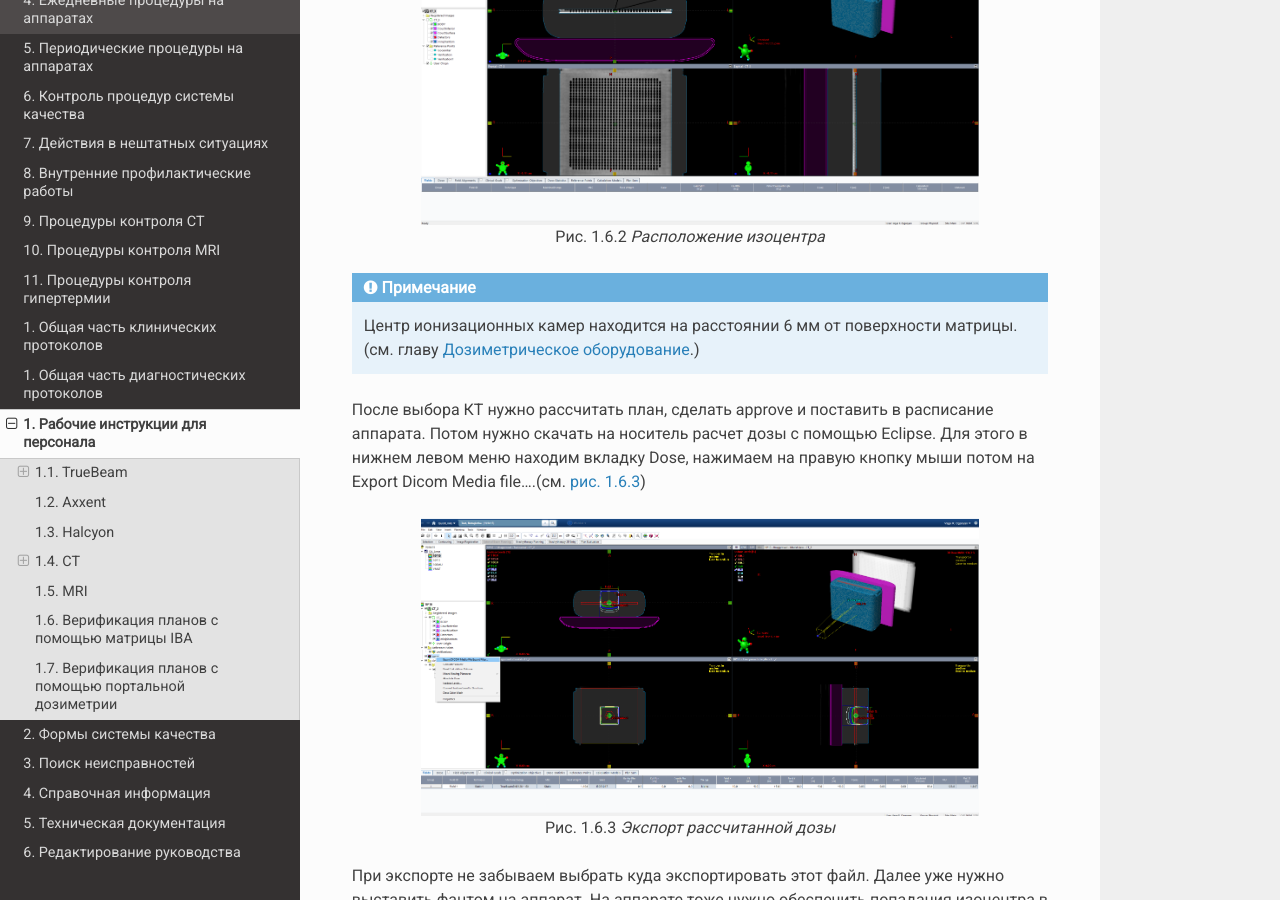
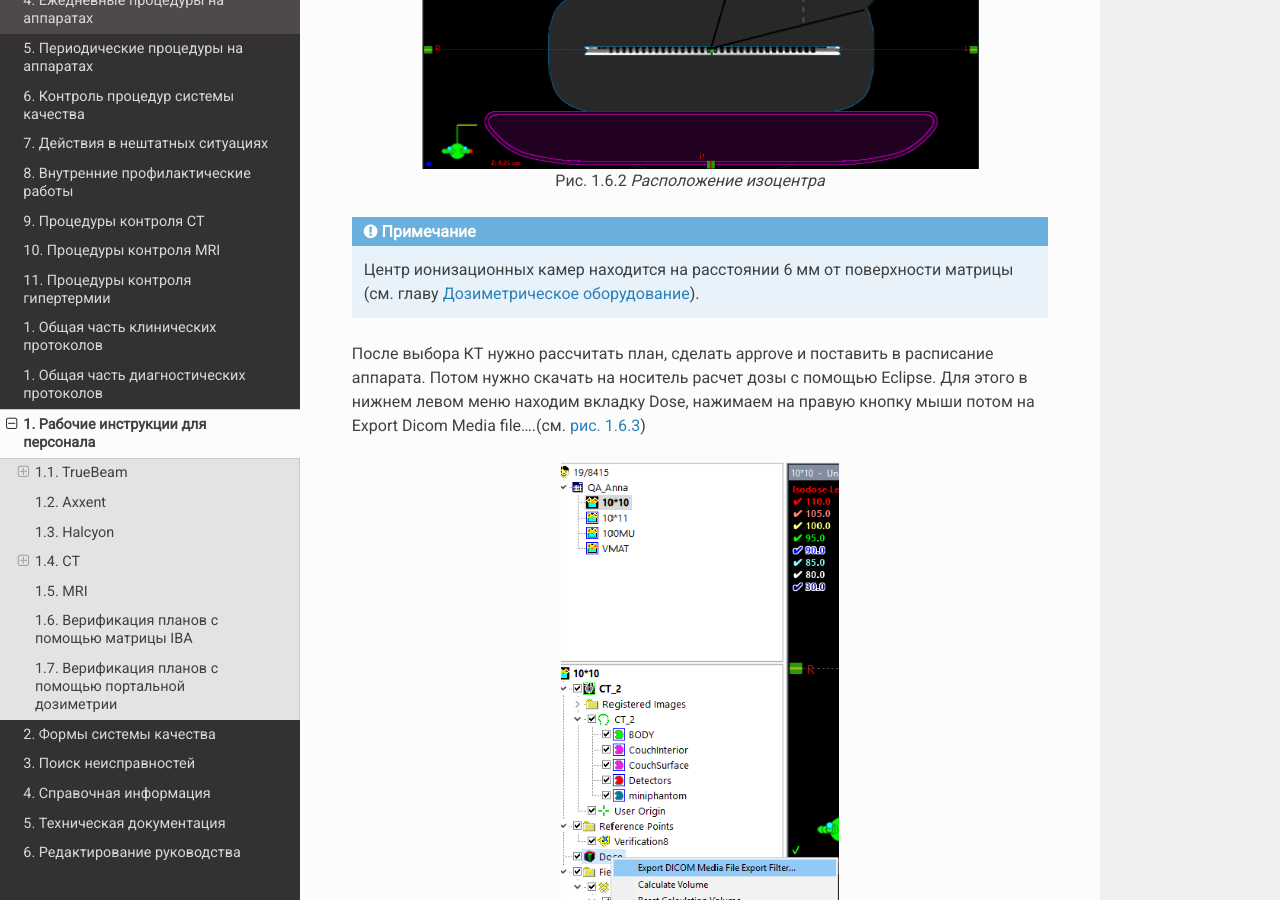
Before and after one commit to ggorlachev/RtDepBusiness, a Sphinx documentation site: the page built from source/Apendixes/instructions.rst, in a window 1280 px wide and 900 px high, scrolled down 1454 px. Built offline with Sphinx 7.4.7 and the Read the Docs theme 2.0.0, drawn with Linux system fonts in a browser that asks for light colours; some web fonts are replaced.

Commit message:
Поправление изображений

```diff
--- a/source/Apendixes/instructions.rst
+++ b/source/Apendixes/instructions.rst
@@ -61,7 +61,7 @@ MRI
 
     Расположение изоцентра
 
-.. note:: Центр ионизационных камер находится на расстоянии 6 мм от поверхности матрицы.(см. главу :ref:`dosimetry_equipment`.)
+.. note:: Центр ионизационных камер находится на расстоянии 6 мм от поверхности матрицы (см. главу :ref:`dosimetry_equipment`).
 
 После выбора КТ нужно рассчитать план, сделать approve и поставить в расписание аппарата.
 Потом нужно скачать на носитель расчет дозы с помощью Eclipse. Для этого в нижнем левом меню находим
@@ -70,7 +70,7 @@ MRI
 .. figure:: images/Verification3.png
     :name: _ver3
     :align: center
-    :width: 80%
+    :width: 40%
     :figclass: align-center
 
     Экспорт рассчитанной дозы
```
Also changed, not shown: source/Apendixes/images/Verification2.png, source/Apendixes/images/Verification3.png.
